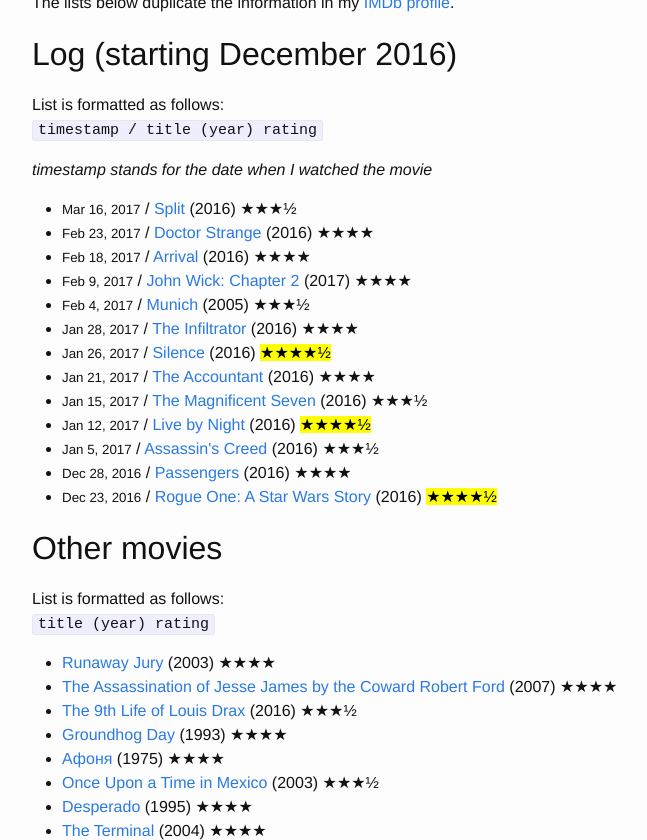
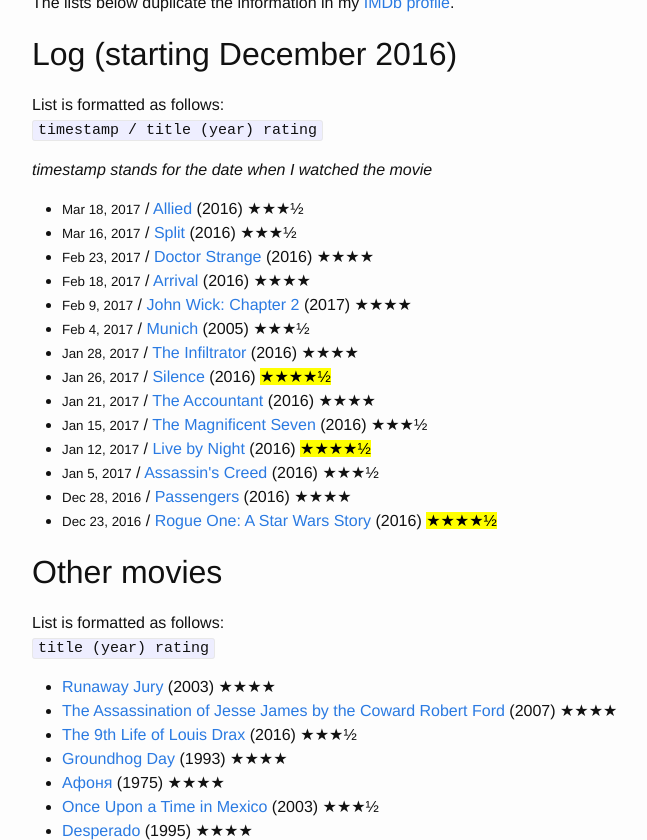
Before and after one commit to aspyatkin/personal-website, a Jekyll site: the page built from movie-list.md, in a window 1280 px wide and 900 px high, scrolled down 452 px, cut to the strip 60-900 px from the top of the window. Shown: the whole strip, without its empty margins (238-885 px from the left). Built offline with Jekyll 4.4.1, drawn with Linux system fonts in a browser that asks for light colours.

Commit message:
Update movie list

```diff
--- a/movie-list.md
+++ b/movie-list.md
@@ -5,6 +5,12 @@
 permalink: /movie-list/
 top_ndx: 4
 log_list:
+  - date: 'Mar 18, 2017'
+    title: 'Allied'
+    year: 2016
+    rating: 3.5
+    url: 'http://www.imdb.com/title/tt3640424/'
+
   - date: 'Mar 16, 2017'
     title: 'Split'
     year: 2016
```
